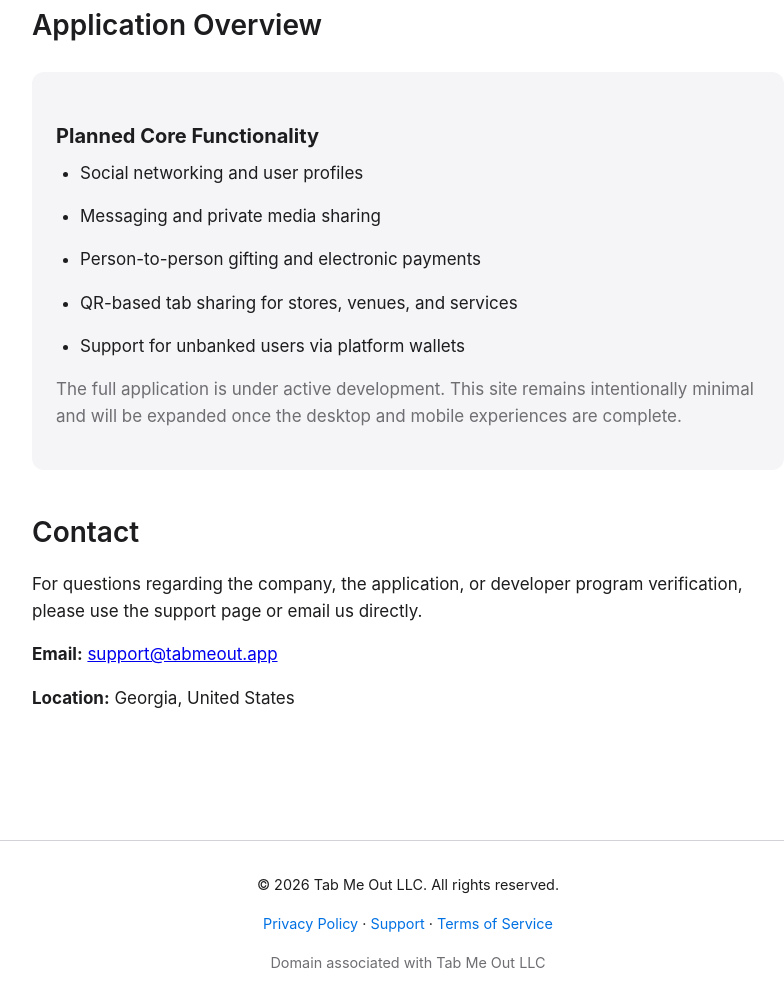
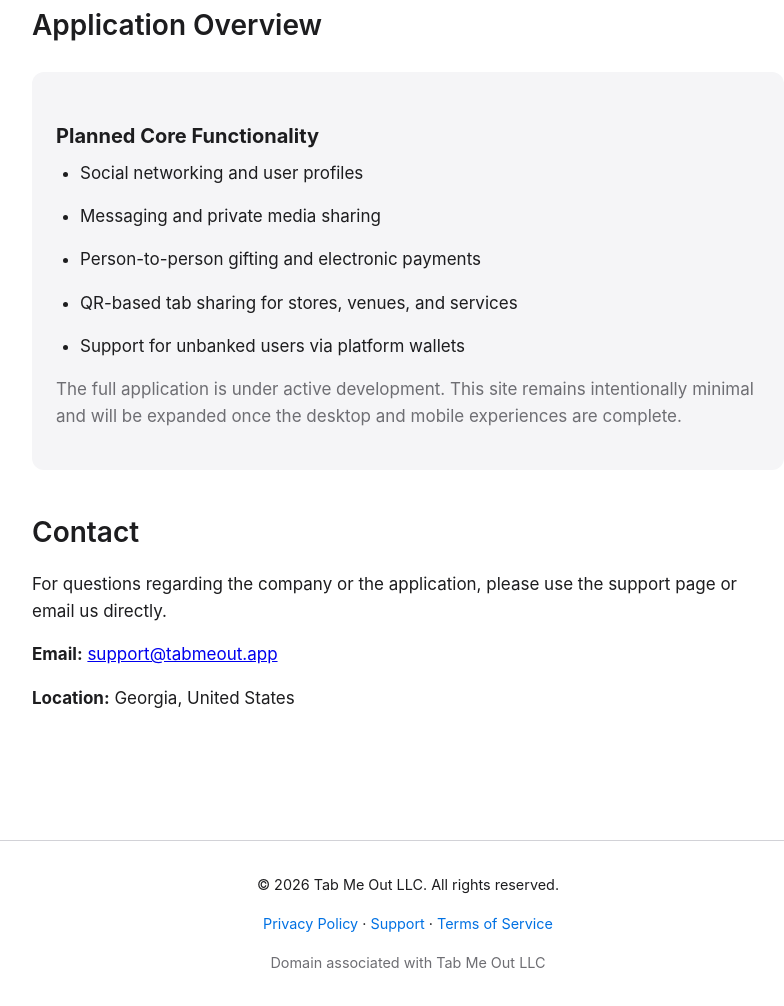
Before and after one commit to realtordnix-art/Tabmeout-website, a plain HTML site: page index.html in a window 1280 px wide. Shown: the part 783-1789 px from the top of the page, without its empty margins (232-1016 px from the left). Drawn offline with Linux system fonts and the light colour scheme.

Commit message:
Update index.html
changed for questions section

```diff
--- a/index.html
+++ b/index.html
@@ -51,7 +51,7 @@
 
     <section>
       <h2>Contact</h2>
-      <p>For questions regarding the company, the application, or developer program verification, please use the support page or email us directly.</p>
+      <p>For questions regarding the company or the application, please use the support page or email us directly.</p>
       <p><strong>Email:</strong> <a href="mailto:support@tabmeout.app">support@tabmeout.app</a></p>
       <p><strong>Location:</strong> Georgia, United States</p>
     </section>
```
